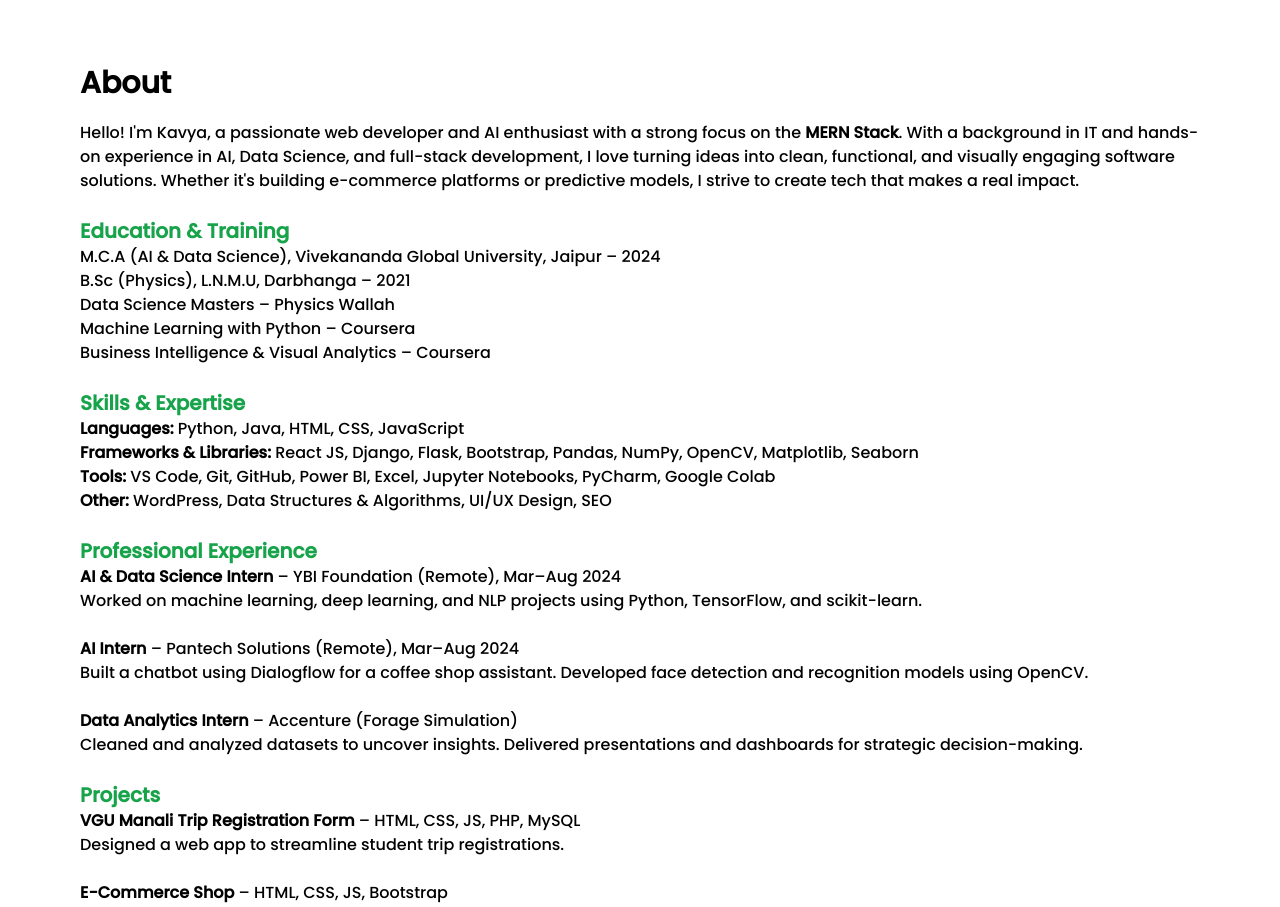
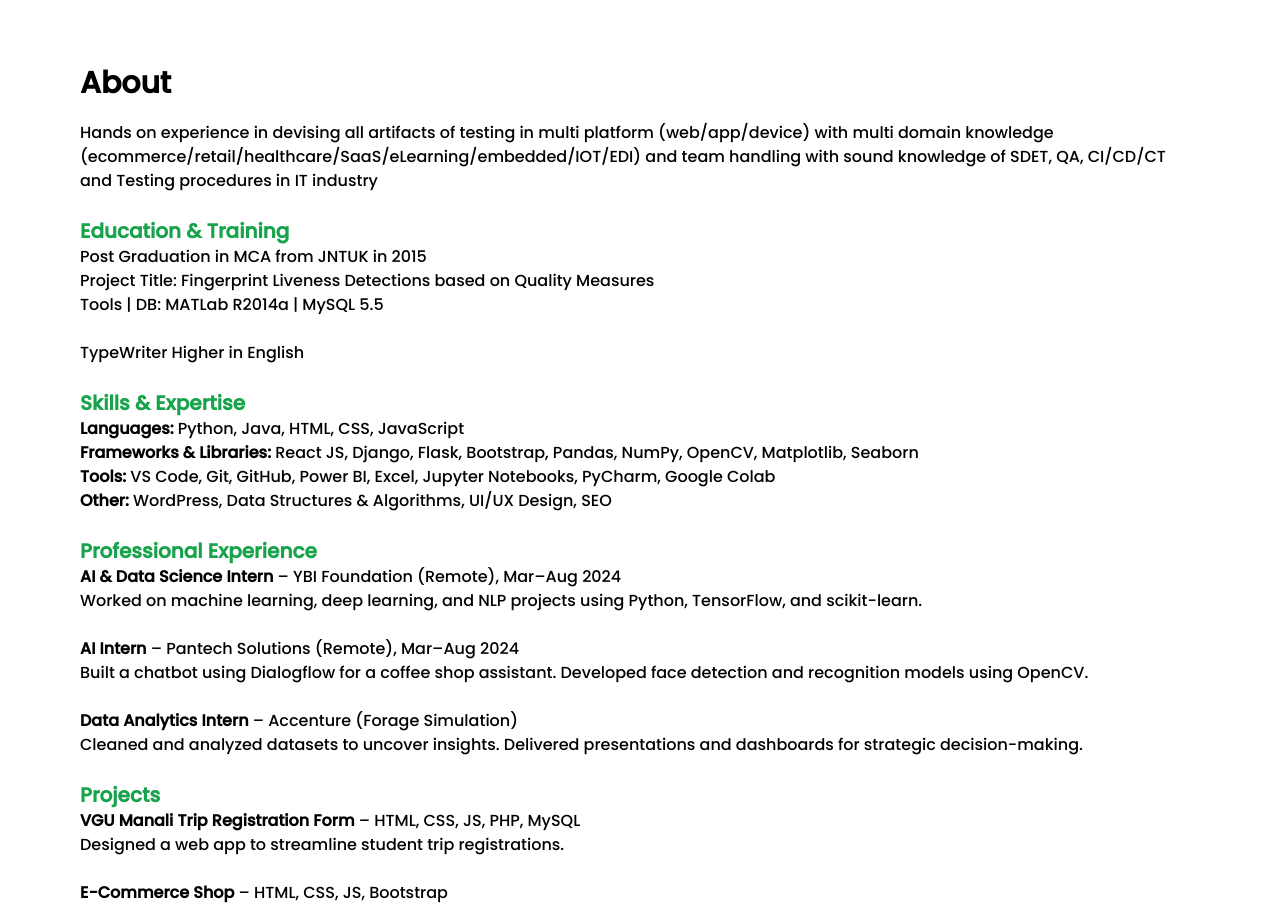
Before and after one commit to kavyage/portfolio, a React (Vite) app: page / in a window 1280 px wide. Shown: the part 780-1687 px from the top of the page. Built offline with nearby package versions, Linux system fonts and the light colour scheme.

Commit message:
Update About.jsx

```diff
--- a/src/components/About.jsx
+++ b/src/components/About.jsx
@@ -9,10 +9,9 @@ function About() {
       <div>
         <h1 className="text-3xl font-bold mb-5">About</h1>
         <p>
-          Hello! I'm Kavya, a passionate web developer and AI enthusiast with a strong focus on the <strong>MERN Stack</strong>.
-          With a background in IT and hands-on experience in AI, Data Science, and full-stack development, I love turning ideas into
-          clean, functional, and visually engaging software solutions. Whether it's building e-commerce platforms or predictive models,
-          I strive to create tech that makes a real impact.
+          Hands on experience in devising all artifacts of testing in multi platform (web/app/device) with multi domain
+knowledge (ecommerce/retail/healthcare/SaaS/eLearning/embedded/IOT/EDI) and team handling with sound knowledge
+of SDET, QA, CI/CD/CT and Testing procedures in IT industry
         </p>
 
 
@@ -21,11 +20,11 @@ function About() {
           Education & Training
         </h1>
         <span>
-          M.C.A (AI & Data Science), Vivekananda Global University, Jaipur – 2024 <br />
-          B.Sc (Physics), L.N.M.U, Darbhanga – 2021 <br />
-          Data Science Masters – Physics Wallah <br />
-          Machine Learning with Python – Coursera <br />
-          Business Intelligence & Visual Analytics – Coursera
+          Post Graduation in MCA from JNTUK in 2015  <br />
+          Project Title: Fingerprint Liveness Detections based on Quality Measures <br />
+          Tools | DB:    MATLab R2014a | MySQL 5.5 <br /><br />
+
+          TypeWriter Higher in English
         </span>
 
 
```
